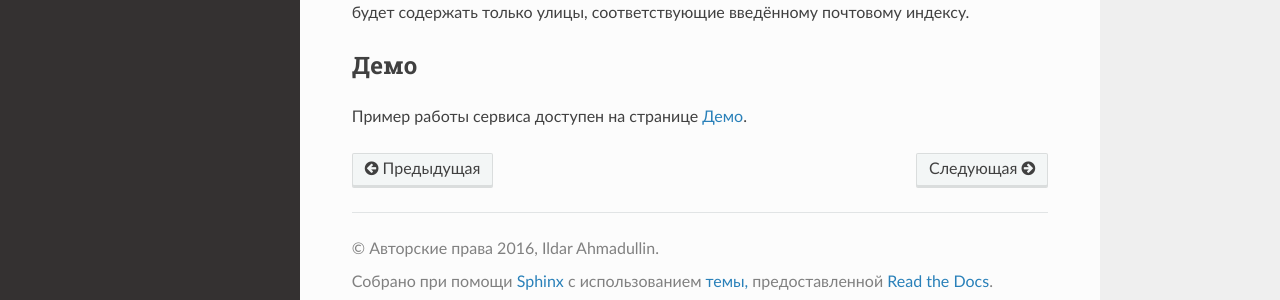
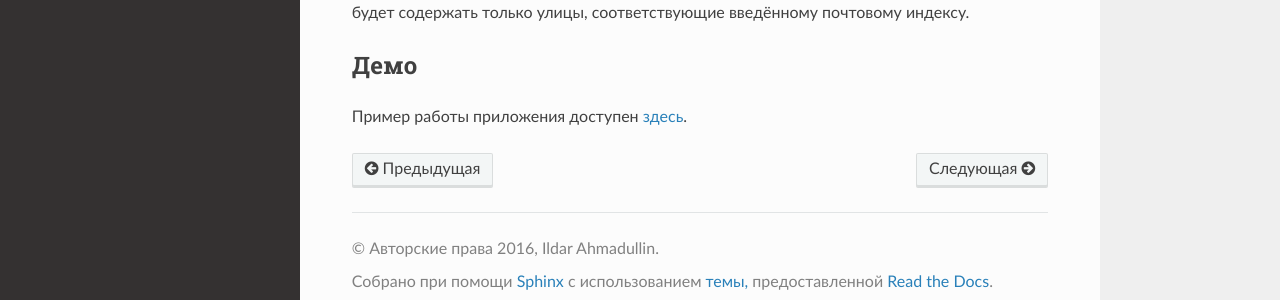
Before and after one commit to ildar130/addressok, a Sphinx documentation site: the page built from docs/source/about.rst, in a window 1280 px wide and 1225 px high. Shown: the part 907-1207 px from the top of the window. Built offline with Sphinx 7.4.7 and the Read the Docs theme 2.0.0, drawn with Linux system fonts in a browser that asks for light colours.

Commit message:
Fixed docs.

```diff
--- a/docs/source/about.rst
+++ b/docs/source/about.rst
@@ -37,5 +37,5 @@ AddressOK представляет собой web-сервис, работающ
 Демо
 -------------------------------------------------------------------------------
 
-Пример работы сервиса доступен на странице
-`Демо <https://addr.polarfox.ws/demo/>`_.
+Пример работы приложения доступен
+`здесь <https://addressok.polarfox.ws/>`_.
```
